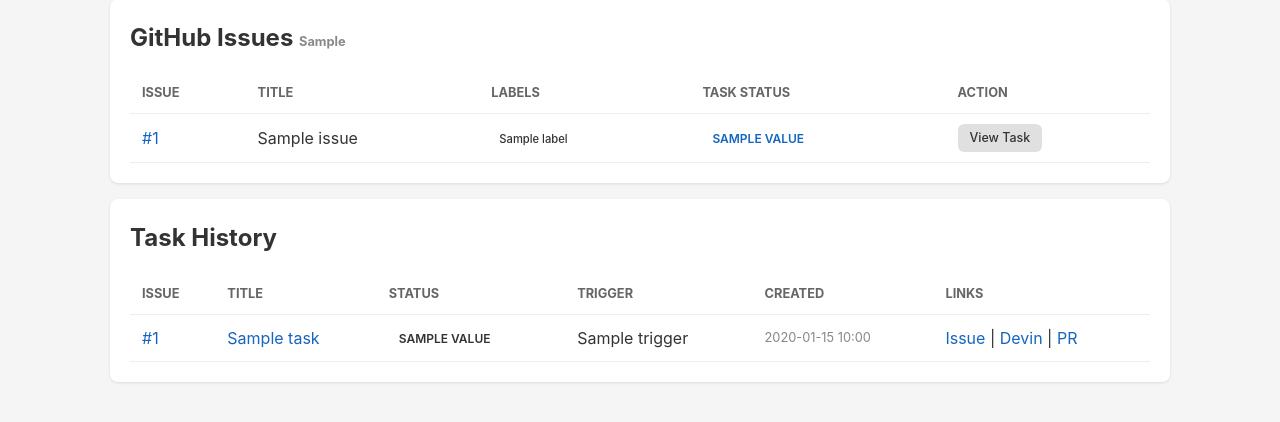
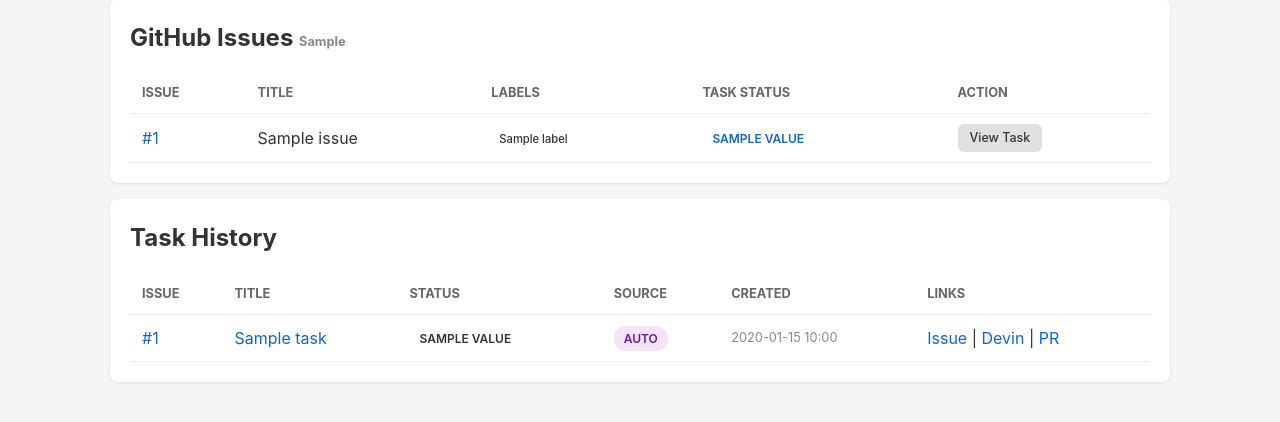
Before and after one commit to JorgiEagle/event-driven-devin, a FastAPI app: template app/templates/dashboard.html in a window 1280 px wide. Shown: the part 233-655 px from the top of the page. Run offline with FastAPI, Linux system fonts and the light colour scheme; the template is opened without the code that fills it: most values are stand-ins (such as "Sample title", 1, 10 or a date in 2020); parts of the project's set-up code (start-up, migrations or seed data) failed here and were passed over.

Commit message:
Rename Trigger column to Source with colored badges
- Renamed 'Trigger' column to 'Source' in Task History
- 'webhook' trigger displays as purple 'AUTO' badge
- 'manual' trigger displays as teal 'MANUAL' badge
- Styled consistently with existing status badges

Co-Authored-By: Devin AI <158243242+devin-ai-integration[bot]@users.noreply.github.com>

```diff
--- a/app/templates/base.html
+++ b/app/templates/base.html
@@ -72,6 +72,16 @@
             font-weight: 500;
             margin-right: 4px;
         }
+        .source-badge {
+            display: inline-block;
+            padding: 3px 10px;
+            border-radius: 12px;
+            font-size: 0.75rem;
+            font-weight: 600;
+            text-transform: uppercase;
+        }
+        .source-manual { background: #e0f2f1; color: #00695c; }
+        .source-auto { background: #f3e5f5; color: #6a1b9a; }
         .form-group { margin-bottom: 12px; }
         .form-group label { display: block; font-size: 0.85rem; font-weight: 500; margin-bottom: 4px; }
         .form-group input, .form-group select {
--- a/app/templates/dashboard.html
+++ b/app/templates/dashboard.html
@@ -85,7 +85,7 @@
                 <th>Issue</th>
                 <th>Title</th>
                 <th>Status</th>
-                <th>Trigger</th>
+                <th>Source</th>
                 <th>Created</th>
                 <th>Links</th>
             </tr>
@@ -96,7 +96,13 @@
                 <td><a href="/tasks/{{ task.id }}">#{{ task.issue_number }}</a></td>
                 <td><a href="/tasks/{{ task.id }}">{{ task.issue_title }}</a></td>
                 <td><span class="status-badge status-{{ task.status.value }}">{{ task.status.value | replace('_', ' ') }}</span></td>
-                <td>{{ task.trigger }}</td>
+                <td>
+                    {% if task.trigger == 'manual' %}
+                    <span class="source-badge source-manual">Manual</span>
+                    {% else %}
+                    <span class="source-badge source-auto">Auto</span>
+                    {% endif %}
+                </td>
                 <td class="meta">{{ task.created_at[:16] }}</td>
                 <td>
                     {% if task.issue_url %}<a href="{{ task.issue_url }}" target="_blank">Issue</a>{% endif %}
```
